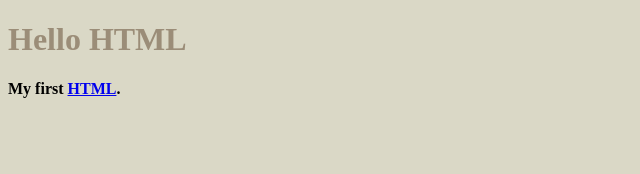
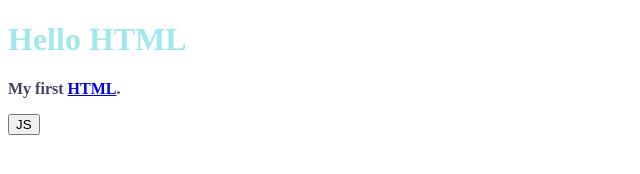
Before and after one commit to Arisa-a/http-server-exercise, a plain HTML site: page index.html in a window 1280 px wide. Shown: the whole page, without its empty margins (0-640 px from the left). Drawn offline with Linux system fonts and the light colour scheme.

Commit message:
jsを追加

```diff
--- a/index.html
+++ b/index.html
@@ -6,17 +6,20 @@
 
     <style type="text/css">
         h1 {
-            color: #9b8d78;
+            color: #a0e8ee;
         }
 
         p {
             font-weight: bold;
-        }
-
-        body {
-            background-color: #dad8c6;
+            color: #414266;
         }
     </style>
+
+    <script>
+        function clickHandler() {
+
+        }
+    </script>
 </head>
 
 <body>
@@ -25,6 +28,8 @@
         My first
         <a href="https://html.spec.whatwg.org">HTML</a>.
     </p>
+    <button onclick="clickHandler()">JS</button>
+    <div id="box"></div>
 </body>
 
 </html>
```
